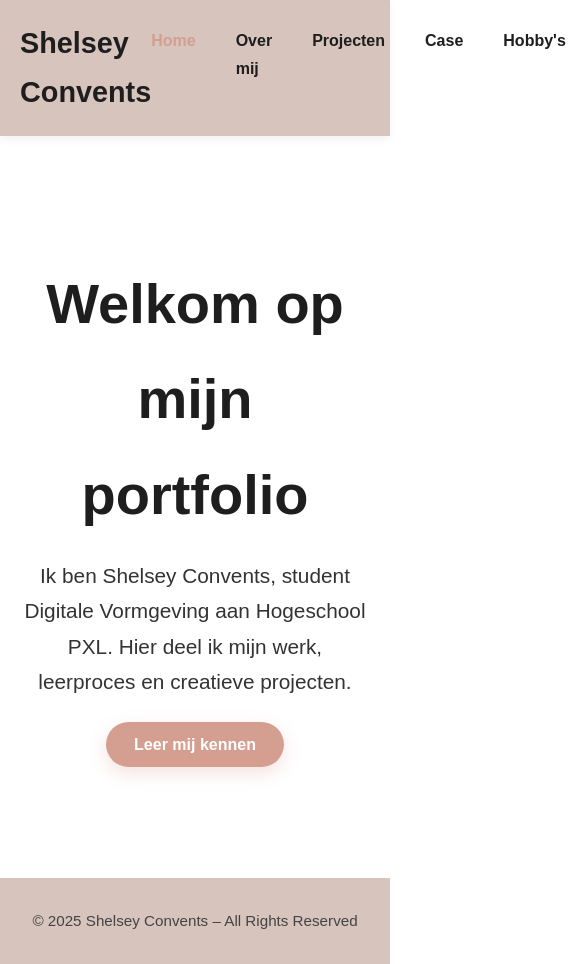
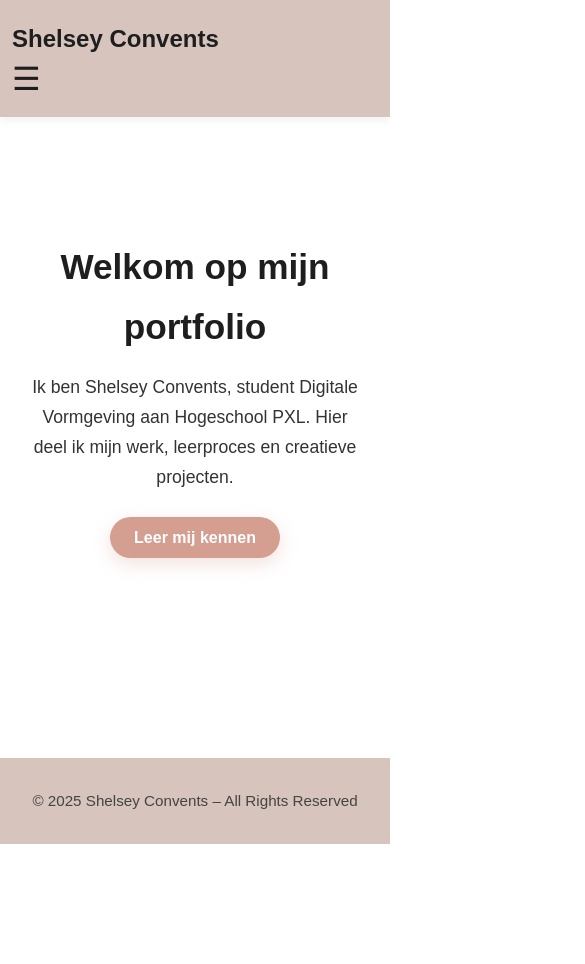
Before and after one commit to ShelseyConvents/testportfoliowpl2, a website: page home/home.html in a window 390 px wide. Shown: the top 964 px of the page, 585 px wide, since content can reach past the window. After the commit the page ends 844 px from the top, so only its background shows below. Drawn offline with Linux system fonts and the light colour scheme.

Commit message:
Eerste versie portfolio
test push

Vooral gewerkt aan hobby's en projecten

WPL1 sectie aangevuld

```diff
--- a/Over_Mij/Over_Mij.css
+++ b/Over_Mij/Over_Mij.css
@@ -162,3 +162,7 @@ body > section {
     color: #444;
     margin-top: auto;
 }
+
+/*
+responsief*/
+/* ========== RESPONSIVE STYLES ========== */
--- a/home/home.css
+++ b/home/home.css
@@ -8,7 +8,6 @@
 /* styles.css */
 
 /* styles.css */
-
 * {
     box-sizing: border-box;
     margin: 0;
@@ -35,7 +34,7 @@ body > main {
     padding: 0 20px;
 }
 
-/* ===== HEADER / NAVIGATION ===== */
+/* ===== NAVIGATION ===== */
 .navbar {
     background: #D6C4BD;
     padding: 1.2rem 0;
@@ -49,16 +48,13 @@ body > main {
     display: flex;
     justify-content: space-between;
     align-items: center;
+    flex-wrap: wrap;
 }
 
 .logo {
     font-size: 1.8rem;
     font-weight: 700;
     color: #1E1E1E;
-}
-
-.logo span {
-    color: #D49E91;
 }
 
 .nav {
@@ -72,13 +68,21 @@ body > main {
     text-decoration: none;
     color: #1E1E1E;
     font-weight: 600;
-    position: relative;
     transition: color 0.3s ease;
 }
 
 .nav li a:hover,
 .nav li a.active {
     color: #D49E91;
+}
+
+/* Hamburger menu */
+.hamburger {
+    display: none;
+    font-size: 2rem;
+    background: none;
+    border: none;
+    cursor: pointer;
 }
 
 /* ===== HERO SECTION ===== */
@@ -104,10 +108,6 @@ body > main {
     font-weight: 700;
     margin-bottom: 1rem;
     color: #1E1E1E;
-}
-
-.hero .highlight {
-    color: #D49E91;
 }
 
 .hero p {
@@ -142,3 +142,64 @@ body > main {
     color: #444;
     margin-top: auto;
 }
+
+/* ======== MEDIA QUERIES ======== */
+@media (max-width: 991px) {
+    .hamburger {
+        display: block;
+        color: #1E1E1E;
+    }
+
+    .nav {
+        display: none;
+        flex-direction: column;
+        width: 100%;
+        background: #D6C4BD;
+        padding: 1rem 0;
+    }
+
+    .nav.open {
+        display: flex;
+    }
+
+    .nav li {
+        text-align: center;
+        margin: 0.5rem 0;
+    }
+
+    .navbar .container {
+        flex-direction: column;
+        align-items: flex-start;
+    }
+}
+
+@media (max-width: 768px) {
+    .hero h2 {
+        font-size: 2.2rem;
+    }
+
+    .hero p {
+        font-size: 1.1rem;
+        padding: 0 1rem;
+    }
+
+    .btn {
+        padding: 12px 24px;
+        font-size: 1rem;
+    }
+
+    .logo {
+        font-size: 1.5rem;
+    }
+}
+
+@media (max-width: 480px) {
+    .btn {
+        width: 100%;
+        text-align: center;
+    }
+
+    .container {
+        padding: 0 12px;
+    }
+}
--- a/home/home.html
+++ b/home/home.html
@@ -11,6 +11,7 @@
     <nav class="navbar">
         <div class="container">
             <h1 class="logo">Shelsey Convents</h1>
+            <button class="hamburger" aria-label="Menu">&#9776;</button>
             <ul class="nav">
                 <li><a href="/home/home.html" class="active">Home</a></li>
                 <li><a href="/Over_Mij/Over_Mij.html">Over mij</a></li>
```
Also changed, not shown: Over_Mij/Over_Mij.html (+2 -1 lines), home/Home.js (+9 -2 lines), Over_Mij/Over_Mij.js (line endings or trailing spaces).
